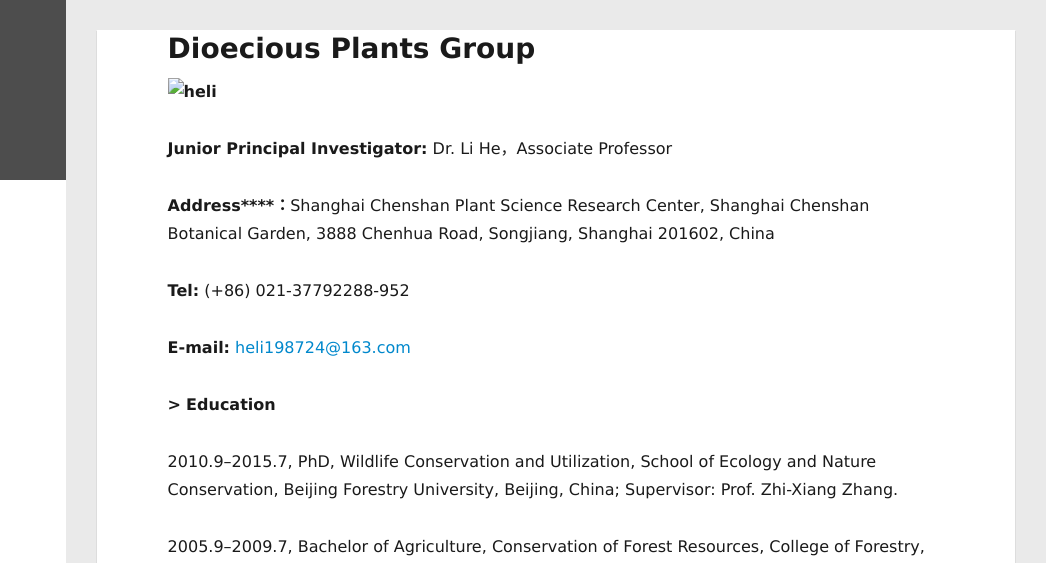
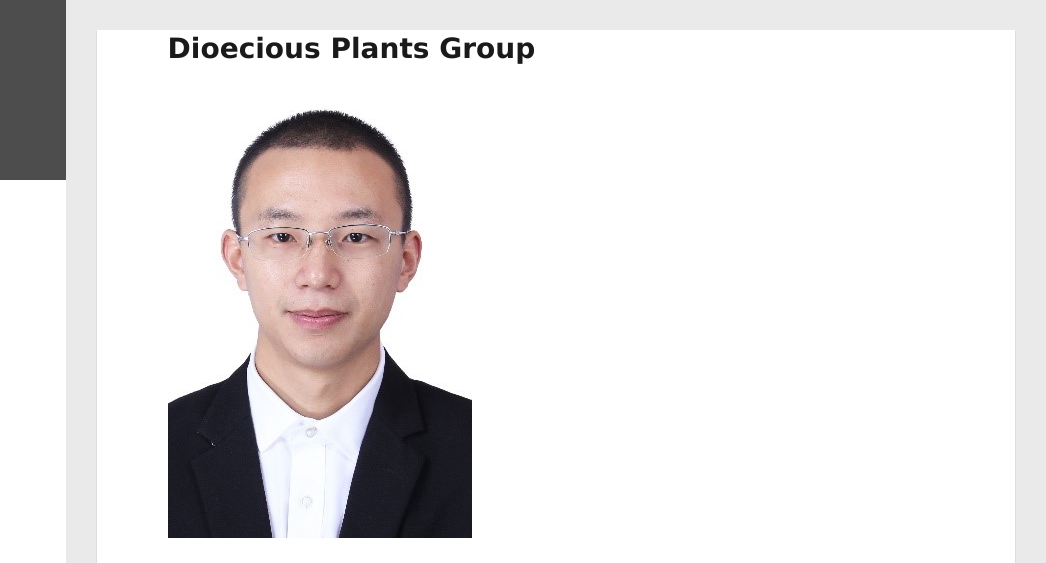
Before and after one commit to DioeciousPlants/DioeciousPlants.github.io, a plain HTML site: page index.html in a window 1280 px wide. Shown: the top 563 px of the page, 234-1280 px from the left. Drawn offline with Linux system fonts and the light colour scheme.

Commit message:
Site updated: 2022-07-15 17:33:12

```diff
--- a/index.html
+++ b/index.html
@@ -159,7 +159,7 @@
 
     <div class="article-entry" itemprop="articleBody">
 
-        <h1 id="Dioecious-Plants-Group"><a href="#Dioecious-Plants-Group" class="headerlink" title="Dioecious Plants Group"></a><strong>Dioecious Plants Group</strong></h1><p><strong><img src="/images/test/heli.jpg" alt="heli"></strong> </p>
+        <h1 id="Dioecious-Plants-Group"><a href="#Dioecious-Plants-Group" class="headerlink" title="Dioecious Plants Group"></a><strong>Dioecious Plants Group</strong></h1><p><strong><img src="/../images/heli.jpg" alt="heli"></strong> </p>
 <p><strong>Junior Principal Investigator:</strong> Dr. Li He，Associate Professor</p>
 <p><strong>Address****：</strong>Shanghai Chenshan Plant Science Research Center, Shanghai Chenshan Botanical Garden, 3888 Chenhua Road, Songjiang, Shanghai 201602, China</p>
 <p><strong>Tel:</strong> (+86) 021-37792288-952</p>
```
Also changed, not shown: 2022/07/15/test/index.html (+4 -4 lines), images/heli.jpg (added).
